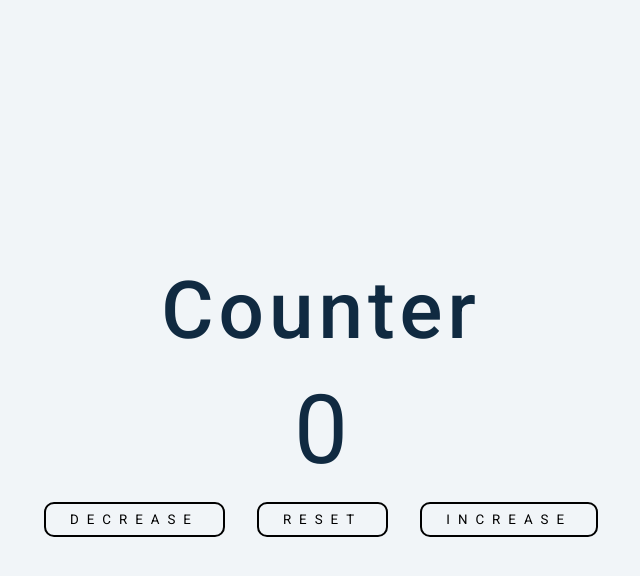
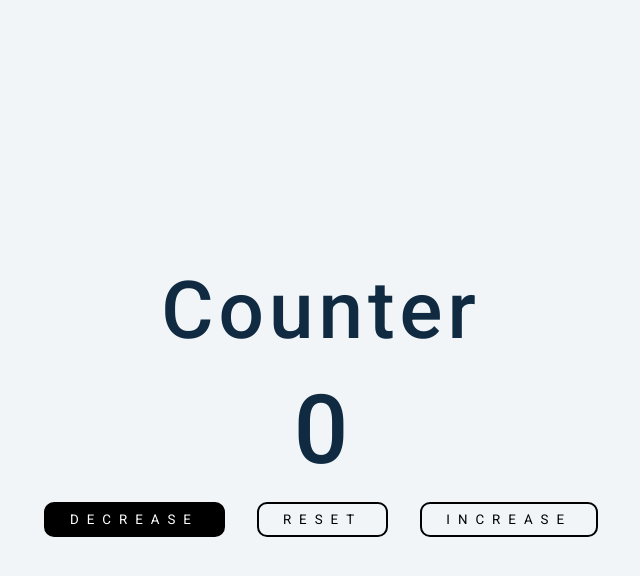
Before and after one commit to raghavthapar7/Counter, a plain HTML site: page index.html in a window 1280 px wide. In both pictures the pointer is over the button "DECREASE". Shown: the whole page, without its empty margins (319-959 px from the left). Drawn offline with Linux system fonts and the light colour scheme.

Commit message:
Added Transition to buttons

```diff
--- a/style.css
+++ b/style.css
@@ -32,6 +32,7 @@ body {
 
 .counter {
   font-size: 96px;
+  font-weight: 500;
 }
 
 .buttons {
@@ -48,4 +49,10 @@ body {
   cursor: pointer;
   border: 2px solid #000;
   border-radius: 10px;
+  transition: all 200ms ease-in;
 }
+
+.btn:hover {
+  background: #000;
+  color: #fff;
+}
```
